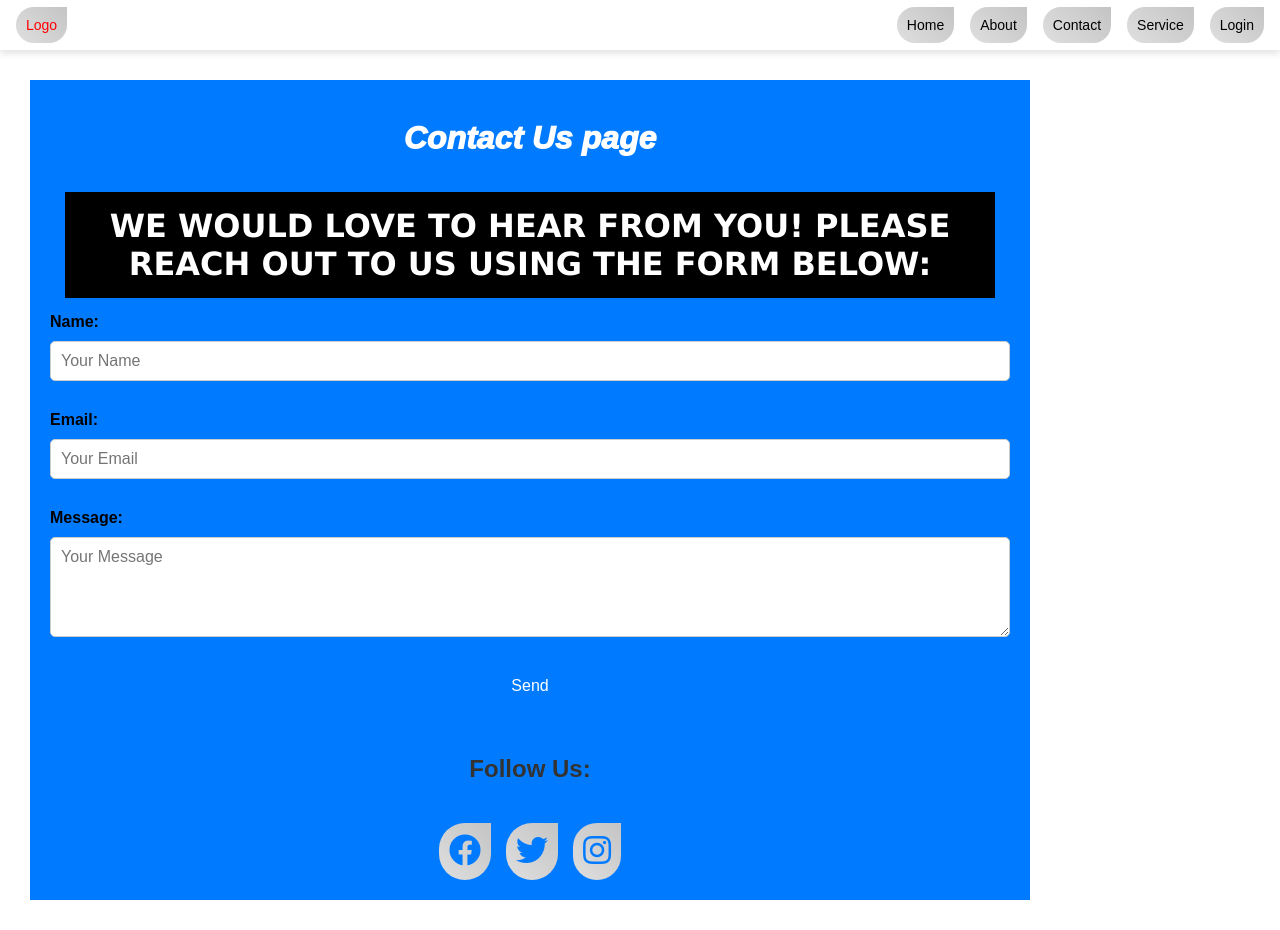
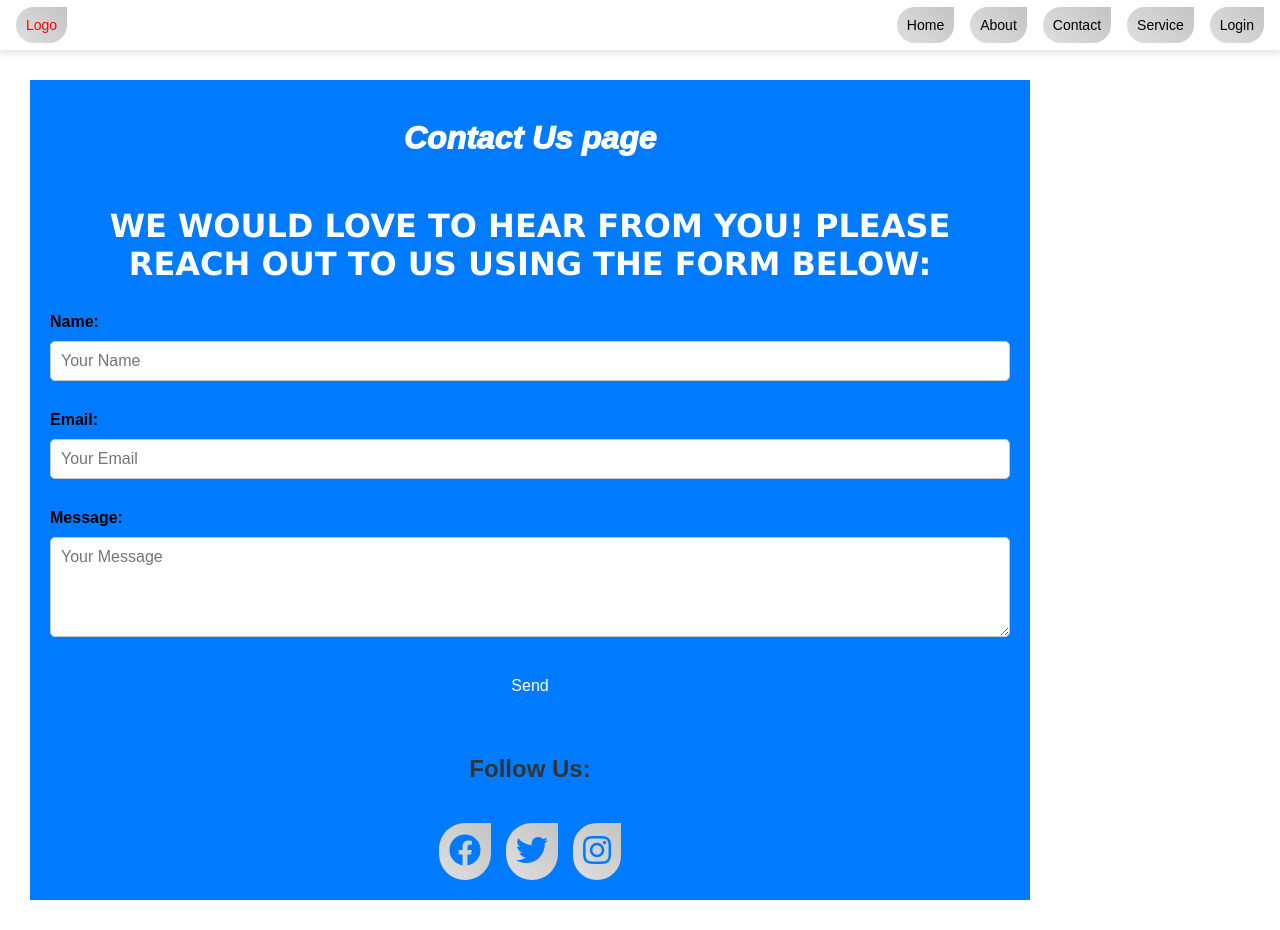
Before and after one commit to Tumumanye-Nelson/NelsonServiceWebsite, a React (Vite) app: page /Contact in a window 1280 px wide. Built offline with nearby package versions, Linux system fonts and the light colour scheme.

Commit message:
removed paragraph from home and contact page

```diff
--- a/src/component/Contact.jsx
+++ b/src/component/Contact.jsx
@@ -3,7 +3,7 @@ const ContactPage = () => {
   return (
     <div id="contact" className="contactc">
       <h1 className="h12">Contact Us page</h1>
-      <p className="p12">We would love to hear from you! Please reach out to us using the form below:</p>
+      <div className="p12">We would love to hear from you! Please reach out to us using the form below:</div>
       <form className="contact-form">
         <label>
           Name:
--- a/src/component/Home.jsx
+++ b/src/component/Home.jsx
@@ -11,7 +11,7 @@ function Home() {
     <div className="homey" id="home">
 <div className="welcome ">
   <h1 className="wel">welcome</h1>
-  <p className="we">This is website design page</p>
+  <div className="we">This is website design page</div>
 </div>
 <video  src={video} autoPlay loop muted></video>
 
--- a/src/index.css
+++ b/src/index.css
@@ -557,3 +557,6 @@ html {
 
 
 }
+pu{
+  background-color: ;
+}
```
